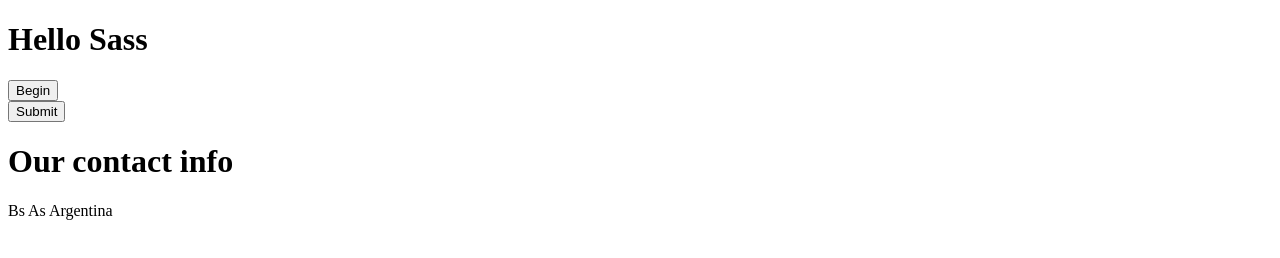
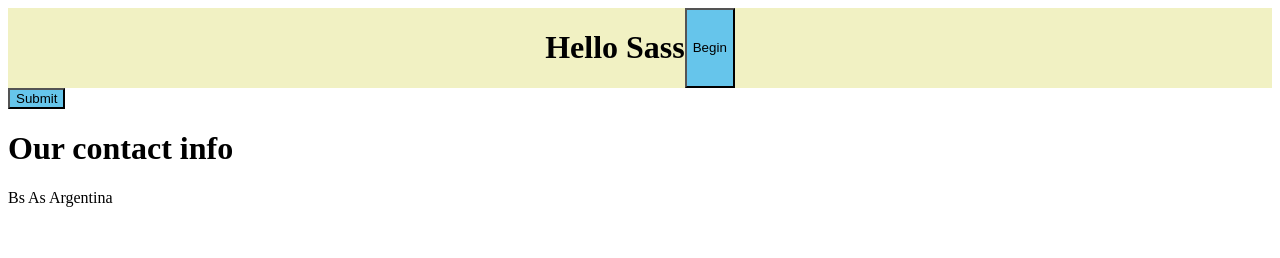
Before and after one commit to franciscofunes/sass-crash-course, a plain HTML site: page index.html in a window 1280 px wide. Drawn offline with Linux system fonts and the light colour scheme.

Commit message:
feat: working with sass variables

```diff
--- a/index.html
+++ b/index.html
@@ -4,6 +4,7 @@
     <meta charset="UTF-8" />
     <meta http-equiv="X-UA-Compatible" content="IE=edge" />
     <meta name="viewport" content="width=device-width, initial-scale=1.0" />
+    <link rel="stylesheet" href="styles/style.css" />
     <title>Sass Crash Course</title>
   </head>
   <body>
--- /dev/null
+++ b/styles/style.scss
@@ -0,0 +1,15 @@
+$primaryBtn: rgb(102, 197, 235);
+
+header {
+  background: rgb(241, 241, 195);
+  display: flex;
+  justify-content: center;
+}
+
+header button {
+  background: $primaryBtn;
+}
+
+.contact button {
+  background: $primaryBtn;
+}
```
Also changed, not shown: styles/style.css (added), 1 other file.
